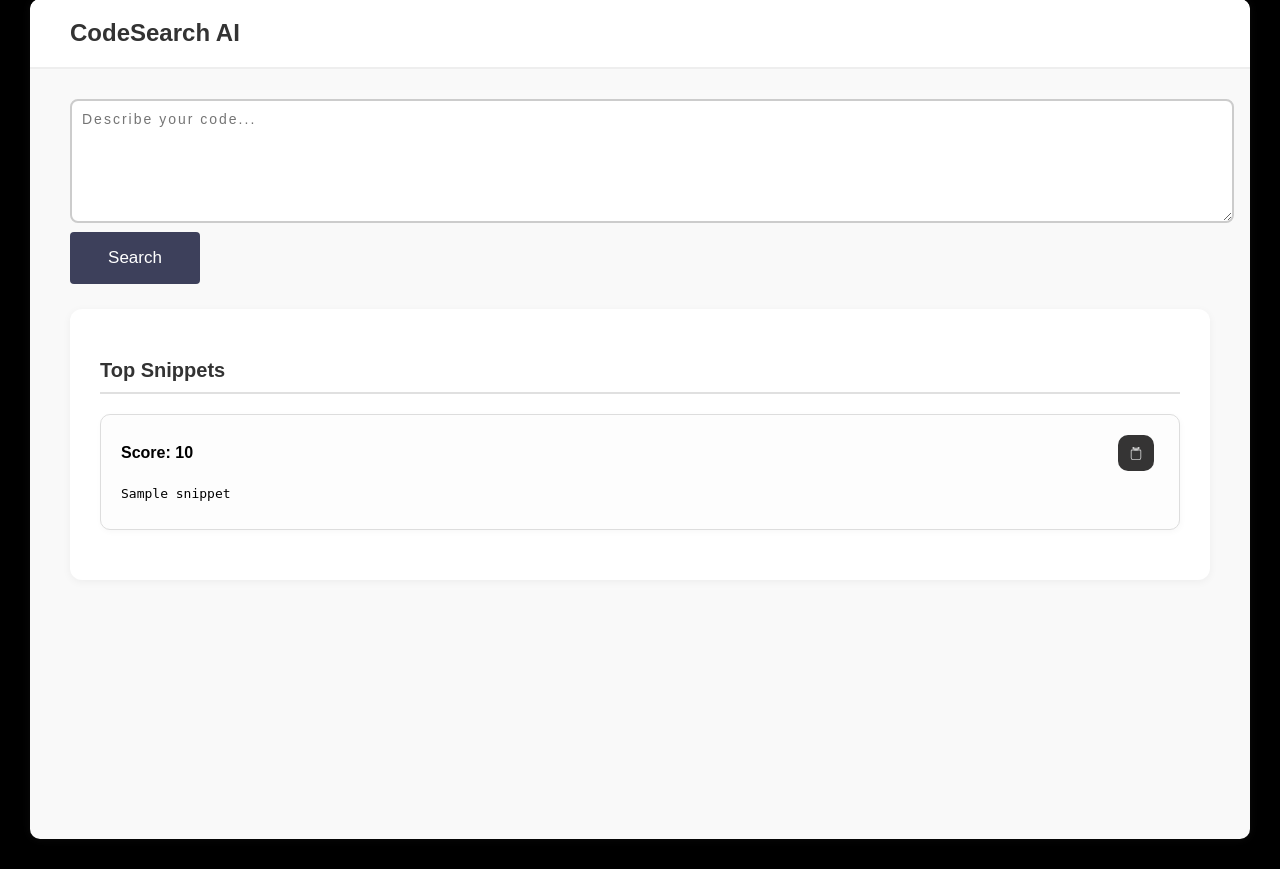
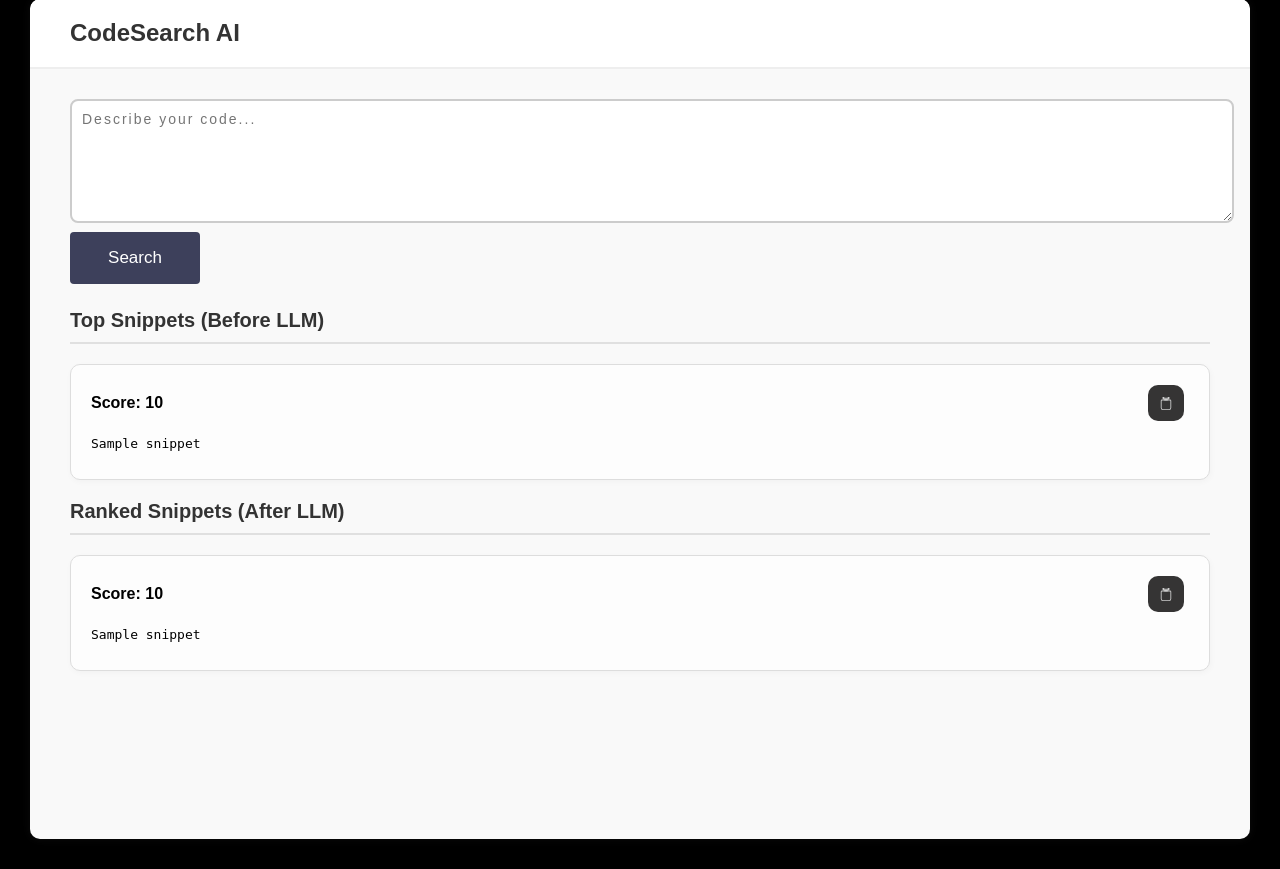
Before and after one commit to jacobduba/sd18_isu, a Flask app: template CodeSearch/templates/index.html in a window 1280 px wide. Shown: the part 31-900 px from the top of the page. Run offline with Flask 3, Linux system fonts and the light colour scheme; the template is opened without the code that fills it: most values are stand-ins (such as "Sample title", 1, 10 or a date in 2020); parts of the project's set-up code (start-up, migrations or seed data) failed here and were passed over.

Commit message:
Showing both pre-ranked and post-ranked code snippets

```diff
--- a/CodeSearch/search.py
+++ b/CodeSearch/search.py
@@ -100,17 +100,19 @@ def rank_snippets(user_input: str, snippets: list):
 
 @app.route("/", methods=["GET", "POST"])
 def search_page():
-    results = None
+    initial_results = None
+    llm_results = None
     if request.method == "POST":
         user_input = request.form["code_description"]
         processed_data = get_processed_data()
         processed_user_code = process_user_code_segment(user_input)
         top_ten_indices = get_top_ten(processed_user_code, processed_data)
-        top_ten_snippets = [processed_data[index].code_string for index, _ in top_ten_indices]
-        ranked_snippets = rank_snippets(user_input, top_ten_snippets)
-        results = ranked_snippets
 
-    return render_template("index.html", results=results)
+        initial_results = [(processed_data[index].code_string, score) for index, score in top_ten_indices]
+        top_ten_snippets = [snippet for snippet, _ in initial_results]
+        llm_results = rank_snippets(user_input, top_ten_snippets)
+
+    return render_template("index.html", initial_results=initial_results, llm_results=llm_results)
 
 if __name__ == "__main__":
     app.run(debug=True)
--- a/CodeSearch/templates/index.html
+++ b/CodeSearch/templates/index.html
@@ -21,10 +21,34 @@
             <button type="submit"><span>Search</span></button>
         </form>
 
-        {% if results %}
-        <div id="results-section">
-            <h3 class="results-heading">Top Snippets</h3>
-            {% for snippet, score in results %}
+        {% if initial_results %}
+        <div id="initial-results-section">
+            <h3 class="results-heading">Top Snippets (Before LLM)</h3>
+            {% for snippet, score in initial_results %}
+            <div class="snippet">
+                <div style="display: flex; justify-content: space-between; align-items: center;">
+                    <strong>Score: {{ score }}</strong>
+                    <button class="copy" onclick="copyToClipboard(this)">
+                        <div class="tooltip" data-text-initial="Copy" data-text-end="Copied!"></div>
+                        <svg class="clipboard" xmlns="http://www.w3.org/2000/svg" width="14" height="14" fill="currentColor" viewBox="0 0 16 16">
+                            <path d="M10 1.5v1H6v-1h4zM4.5 1a.5.5 0 0 0-.5.5v1A1.5 1.5 0 0 0 5.5 4H6v1h4V4h.5A1.5 1.5 0 0 0 12 2.5v-1a.5.5 0 0 0-.5-.5h-7z"/>
+                            <path d="M3.5 5a.5.5 0 0 0-.5.5v8A1.5 1.5 0 0 0 4.5 15h7a1.5 1.5 0 0 0 1.5-1.5v-8a.5.5 0 0 0-.5-.5h-9zm0-1h9A1.5 1.5 0 0 1 14 5.5v8A2.5 2.5 0 0 1 11.5 16h-7A2.5 2.5 0 0 1 2 13.5v-8A1.5 1.5 0 0 1 3.5 4z"/>
+                        </svg>
+                        <svg class="checkmark" xmlns="http://www.w3.org/2000/svg" width="14" height="14" fill="currentColor" viewBox="0 0 16 16">
+                            <path d="M13.485 1.929a.75.75 0 0 1 1.06 1.06L6.6 10.935l-3.89-3.89a.75.75 0 0 1 1.06-1.06L6.6 8.813l6.885-6.884z"/>
+                        </svg>
+                    </button>
+                </div>
+                <pre class="snippet-code">{{ snippet }}</pre>
+            </div>
+            {% endfor %}
+        </div>
+      {% endif %}
+
+      {% if llm_results %}
+        <div id="llm-results-section">
+            <h3 class="results-heading">Ranked Snippets (After LLM)</h3>
+            {% for snippet, score in llm_results %}
             <div class="snippet">
                 <div style="display: flex; justify-content: space-between; align-items: center;">
                     <strong>Score: {{ score }}</strong>
```
Lines whose indentation alone changed are shown as unchanged.
